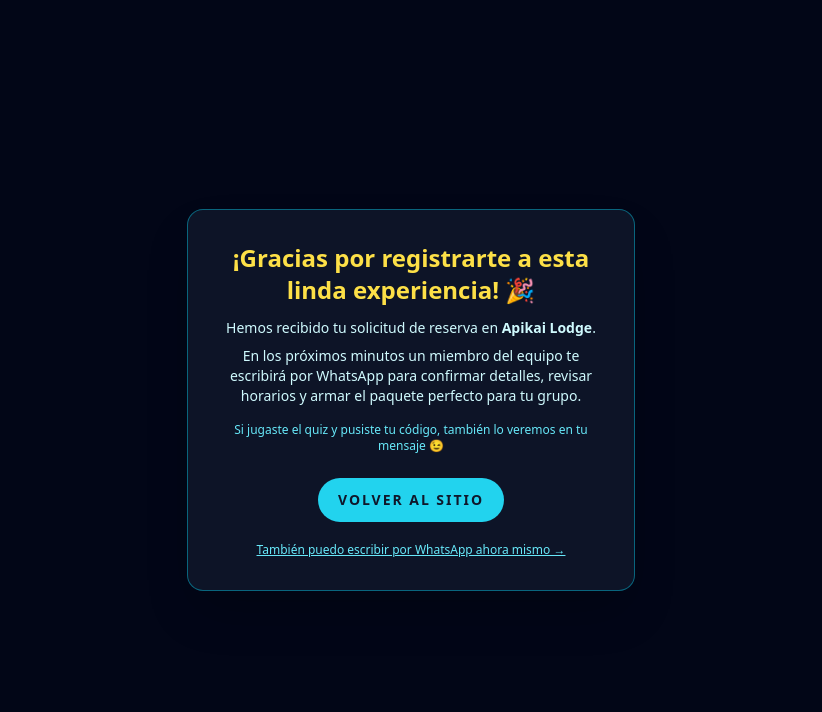
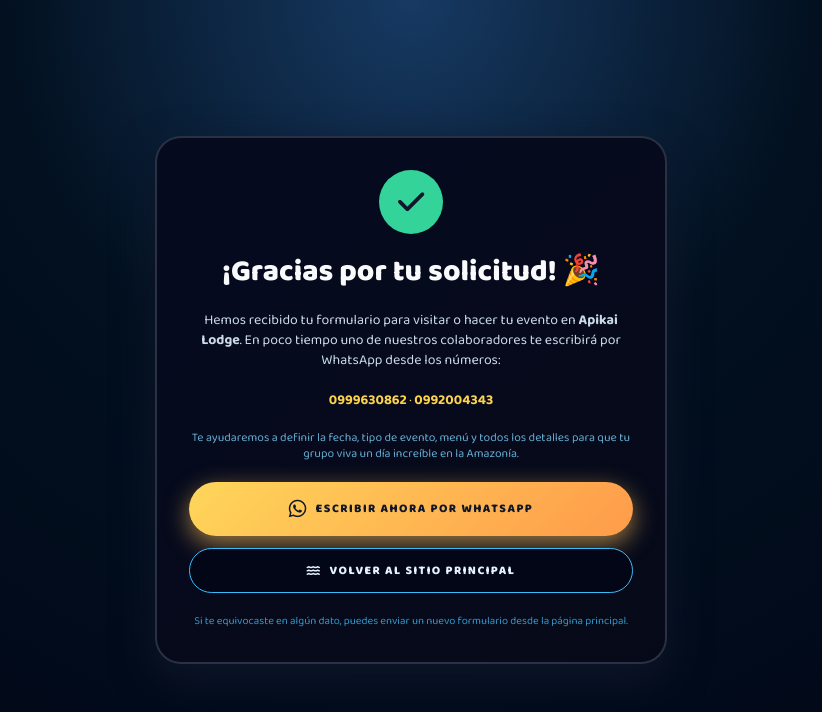
Before and after one commit to Maxlagartilloia/APIKAI, a plain HTML site: page gracias.html in a window 1280 px wide. Shown: the whole page, without its empty margins (229-1051 px from the left). Drawn offline with nearby package versions, Linux system fonts and the light colour scheme.

Commit message:
Revise gracias.html for reservation confirmation
Updated the HTML structure and content for the reservation confirmation page, including changes to meta tags, styles, and button actions.

```diff
--- a/gracias.html
+++ b/gracias.html
@@ -1,41 +1,99 @@
 <!DOCTYPE html>
 <html lang="es">
 <head>
-  <meta charset="UTF-8" />
-  <meta name="viewport" content="width=device-width, initial-scale=1.0" />
-  <title>¡Gracias por reservar en Apikai Lodge!</title>
+  <meta charset="UTF-8">
+  <title>Gracias por tu reserva | Apikai Lodge</title>
+  <meta name="viewport" content="width=device-width, initial-scale=1.0">
+
+  <!-- Fuente y Tailwind -->
+  <link rel="preconnect" href="https://fonts.googleapis.com">
+  <link rel="preconnect" href="https://fonts.gstatic.com" crossorigin>
+  <link href="https://fonts.googleapis.com/css2?family=Baloo+2:wght@400;600;700;800&display=swap" rel="stylesheet">
   <script src="https://cdn.tailwindcss.com"></script>
+
+  <!-- Font Awesome -->
+  <link rel="stylesheet"
+        href="https://cdnjs.cloudflare.com/ajax/libs/font-awesome/6.5.1/css/all.min.css"
+        integrity="sha512-DTOQO9RWCH3ppGqcWaEA1BIZOC6xxalwEsw9c2QQeAIftl+Vegovlnee1c9QX4TctnWMn13TZye+giMm8e2LwA=="
+        crossorigin="anonymous" referrerpolicy="no-referrer" />
+
+  <style>
+    body {
+      font-family: "Baloo 2", sans-serif;
+      background: radial-gradient(circle at top, #173a63 0, #02101f 40%, #020617 100%);
+      color: #f9fafb;
+    }
+    .card-gomita {
+      background: linear-gradient(145deg, #050a1f, #060a18);
+      border-radius: 26px;
+      border: 2px solid rgba(148, 163, 184, 0.25);
+      box-shadow: 0 16px 40px rgba(15, 23, 42, 0.9);
+    }
+    .btn-pill {
+      border-radius: 999px;
+      padding: 0.8rem 1.6rem;
+      font-weight: 800;
+      letter-spacing: 0.12em;
+      font-size: 0.75rem;
+      text-transform: uppercase;
+    }
+    .btn-primario {
+      background: linear-gradient(135deg, #ffd65a, #ff9b4a);
+      color: #0f172a;
+      box-shadow: 0 8px 25px rgba(255,195,90,0.6);
+    }
+    .btn-secundario {
+      border: 1px solid #38bdf8;
+      color: #e5f2ff;
+      background: #020617;
+    }
+  </style>
 </head>
-<body class="min-h-screen bg-slate-950 flex items-center justify-center">
-  <div class="max-w-md mx-auto bg-slate-900/90 border border-cyan-500/50 rounded-2xl p-8 text-center shadow-2xl">
-    <h1 class="text-2xl font-extrabold text-yellow-300 mb-3">
-      ¡Gracias por registrarte a esta linda experiencia! 🎉
-    </h1>
-    <p class="text-sm text-cyan-100 mb-2">
-      Hemos recibido tu solicitud de reserva en <span class="font-semibold">Apikai Lodge</span>.
-    </p>
-    <p class="text-sm text-cyan-100 mb-4">
-      En los próximos minutos un miembro del equipo te escribirá por WhatsApp para confirmar
-      detalles, revisar horarios y armar el paquete perfecto para tu grupo.
-    </p>
-    <p class="text-xs text-cyan-300 mb-6">
-      Si jugaste el quiz y pusiste tu código, también lo veremos en tu mensaje 😉
+<body class="min-h-screen flex items-center justify-center px-4">
+
+  <div class="max-w-lg w-full card-gomita p-8 text-center space-y-5">
+    <div class="flex justify-center">
+      <div class="w-16 h-16 rounded-full bg-emerald-400 flex items-center justify-center text-slate-900 text-3xl">
+        <i class="fa-solid fa-check"></i>
+      </div>
+    </div>
+
+    <h1 class="text-3xl font-extrabold">¡Gracias por tu solicitud! 🎉</h1>
+
+    <p class="text-sm text-sky-100/90">
+      Hemos recibido tu formulario para visitar o hacer tu evento en <b>Apikai Lodge</b>.
+      En poco tiempo uno de nuestros colaboradores te escribirá por WhatsApp
+      desde los números:
     </p>
 
-    <a
-      href="/"
-      class="inline-flex mb-3 bg-cyan-400 hover:bg-cyan-300 text-slate-900 font-bold px-5 py-3 rounded-full text-sm uppercase tracking-[0.14em] transition"
-    >
-      Volver al sitio
-    </a>
+    <p class="text-sm text-amber-300">
+      <b>0999630862</b> · <b>0992004343</b>
+    </p>
 
-    <a
-      href="https://wa.me/TU_NUMERO_DE_WHATSAPP?text=Hola%20acabo%20de%20enviar%20mi%20reserva%20desde%20la%20web%20de%20Apikai%20Lodge"
-      target="_blank"
-      class="block text-xs text-cyan-300 hover:text-cyan-100 underline mt-2"
-    >
-      También puedo escribir por WhatsApp ahora mismo →
-    </a>
+    <p class="text-xs text-sky-300/80">
+      Te ayudaremos a definir la fecha, tipo de evento, menú y todos los detalles para que
+      tu grupo viva un día increíble en la Amazonía.
+    </p>
+
+    <div class="space-y-3 mt-4">
+      <a href="https://wa.me/593999630862"
+         target="_blank"
+         class="inline-flex items-center justify-center gap-2 btn-pill btn-primario w-full">
+        <i class="fa-brands fa-whatsapp text-xl"></i>
+        Escribir ahora por WhatsApp
+      </a>
+
+      <a href="/"
+         class="inline-flex items-center justify-center gap-2 btn-pill btn-secundario w-full">
+        <i class="fa-solid fa-water"></i>
+        Volver al sitio principal
+      </a>
+    </div>
+
+    <p class="text-[11px] text-sky-400/80 mt-4">
+      Si te equivocaste en algún dato, puedes enviar un nuevo formulario desde la página principal.
+    </p>
   </div>
+
 </body>
 </html>
```
